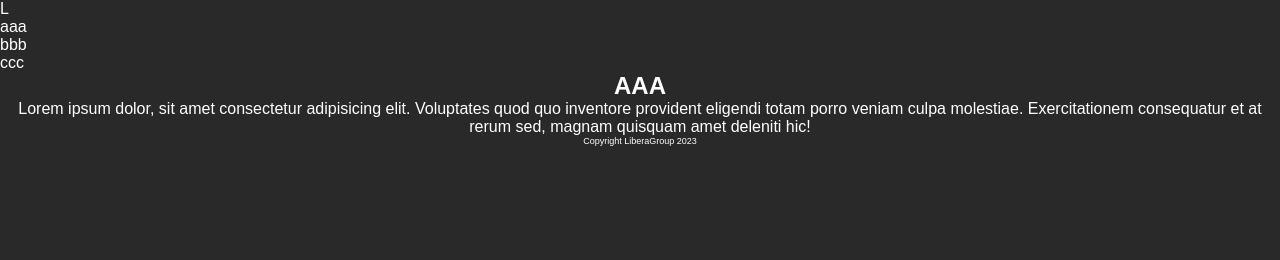
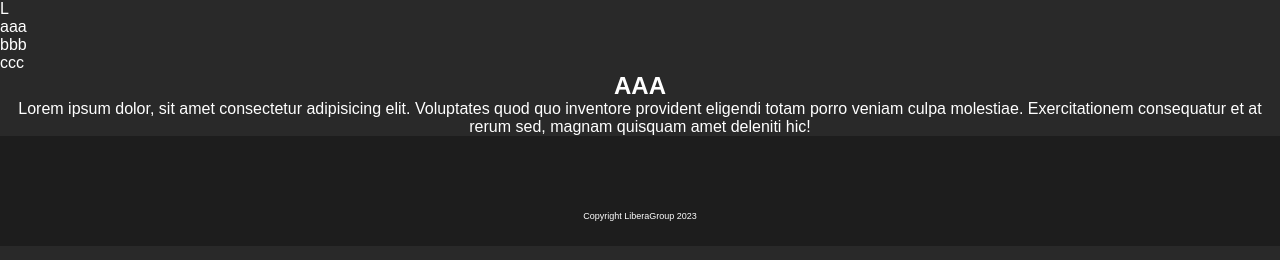
Before and after one commit to LiberaGroup/LiberaDevWebsite, a plain HTML site: page index.html in a window 1280 px wide. Drawn offline with Linux system fonts and the light colour scheme.

Commit message:
footer color

```diff
--- a/assets/css/style.css
+++ b/assets/css/style.css
@@ -15,7 +15,9 @@ html {
 }
 
 footer {
+    background-color: #1d1d1d;
     text-align: center;
     font-size: xx-small;
-    padding-bottom: 0px;
+    padding-top: 75px;
+    padding-bottom: 25px;
 }
```
